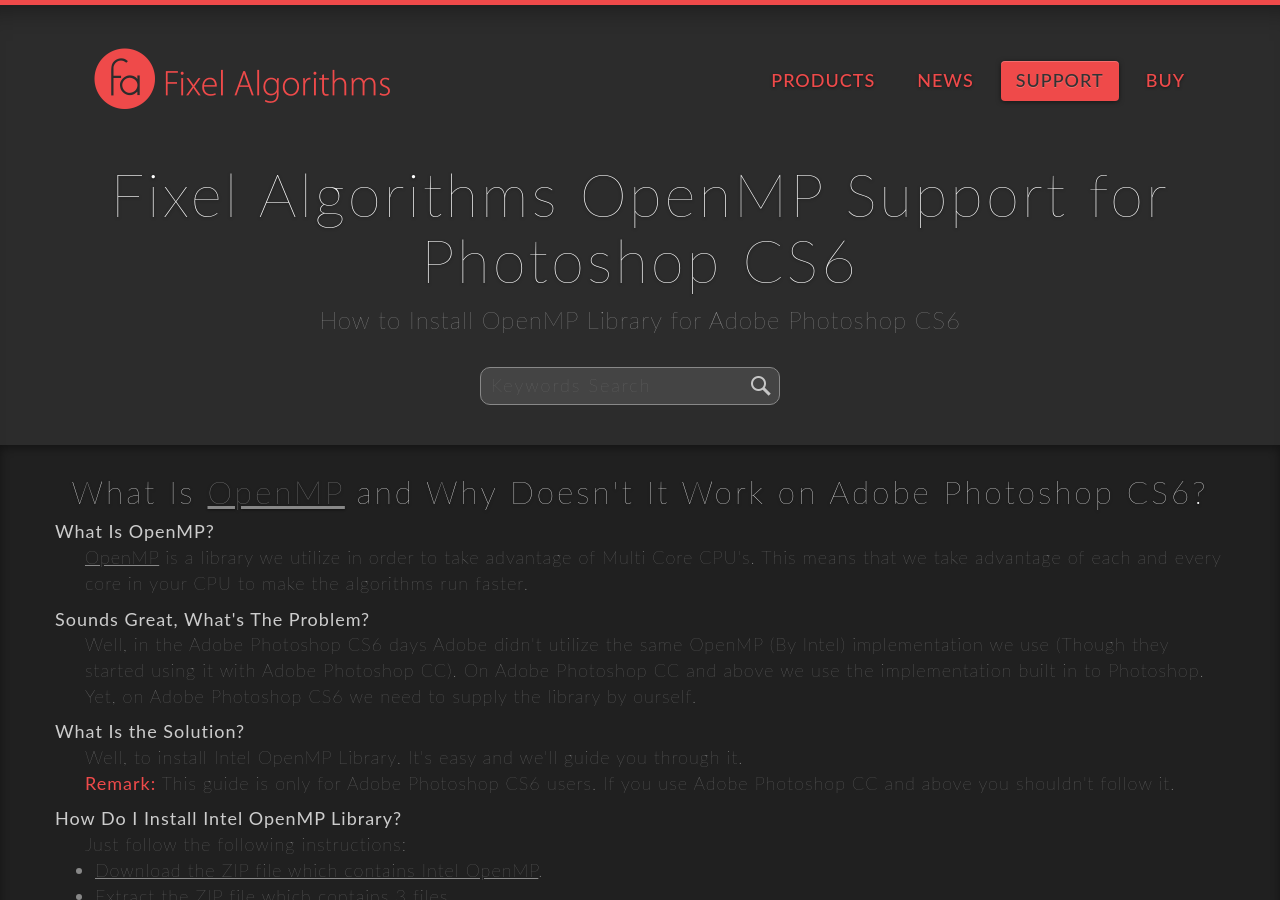
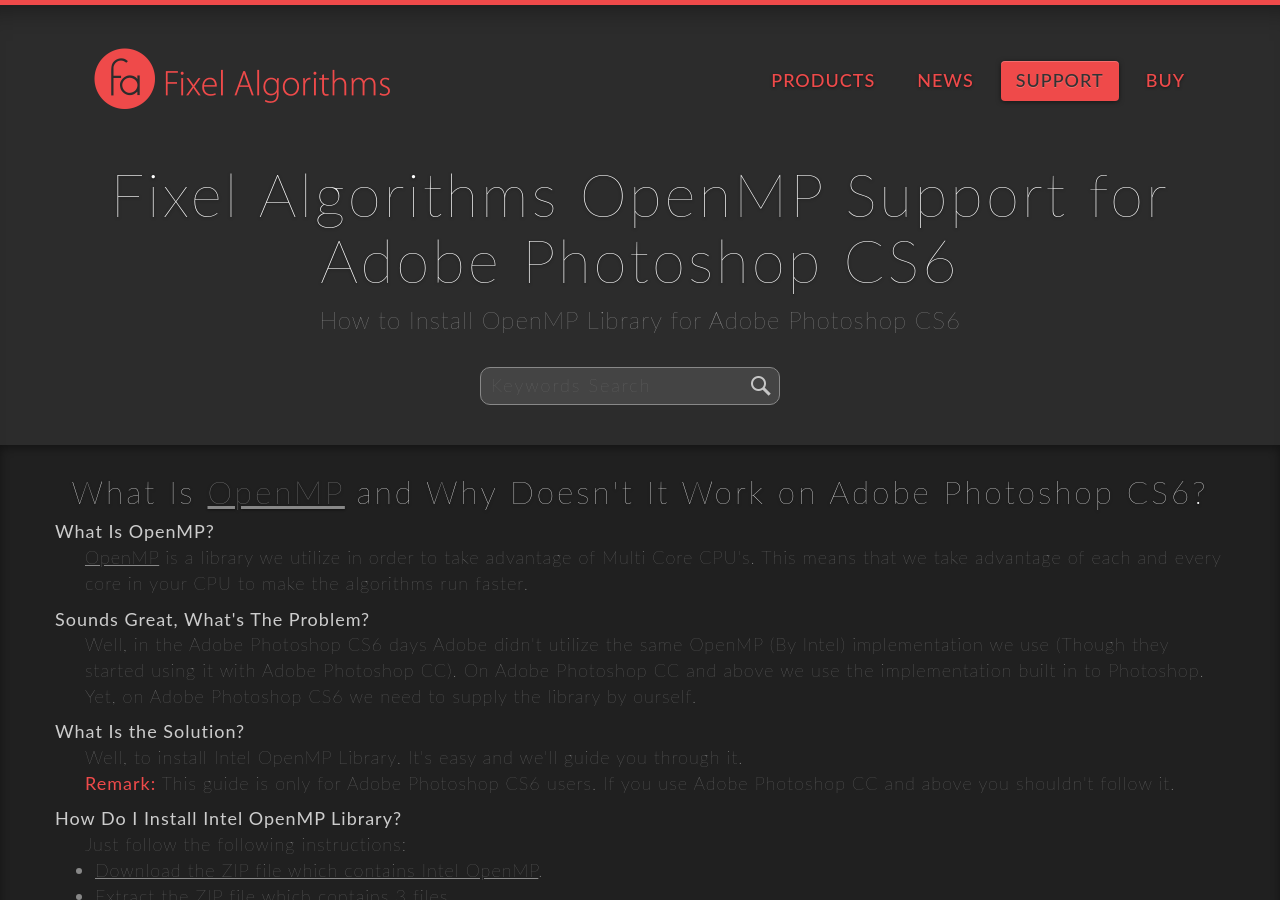
Before and after one commit to FixelAlgorithmsTeam/fixel, a Jekyll site: the page built from support/fixel-openmp-support.html, in a window 1280 px wide and 900 px high. Built offline with Jekyll 4.4.1, drawn with Linux system fonts in a browser that asks for light colours; nearby versions of some CDN libraries; comment, search, counter and statistics services are not loaded.

Commit message:
New 	- 	A Fixed 	- 	Fixed typo in the OpenMP Support Page. Known Issues 	-	C To Do 	- 	Enable MathJax (See documentation). Remarks 	- 	E

```diff
--- a/support/fixel-openmp-support.html
+++ b/support/fixel-openmp-support.html
@@ -9,7 +9,7 @@
 
 <section class="container">
 	<div class="row">
-		<h1 class="home-title" style="margin-bottom:10px">Fixel Algorithms OpenMP Support for Photoshop CS6</h1>
+		<h1 class="home-title" style="margin-bottom:10px">Fixel Algorithms OpenMP Support for Adobe Photoshop CS6</h1>
 		<p class="product-subtitle text-center">How to Install OpenMP Library for Adobe Photoshop CS6</p>
 		<div class="mc-field-group text-center">
 			<label for="filter" class="sr-only">Search the FAQs</label>
```
